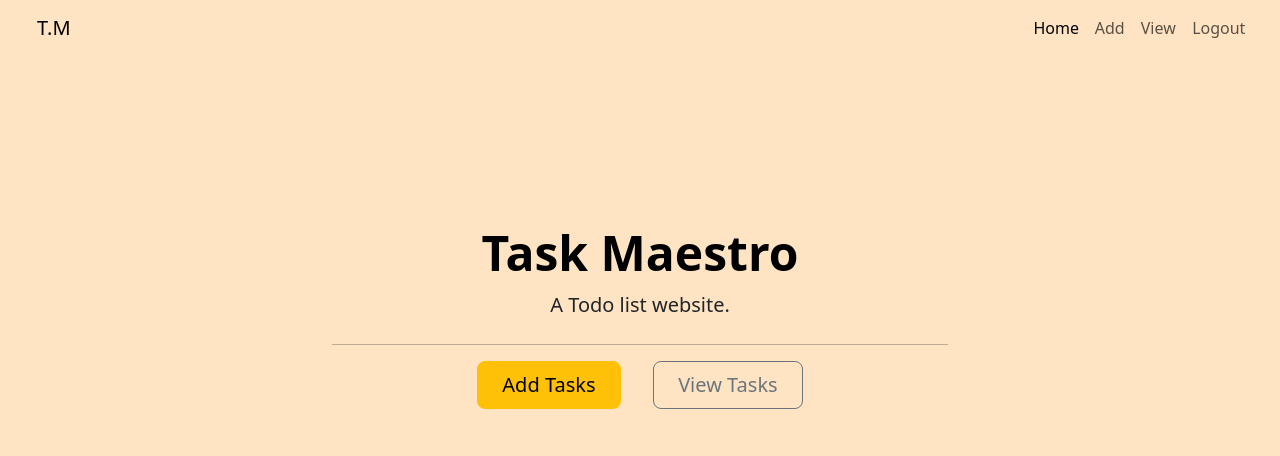
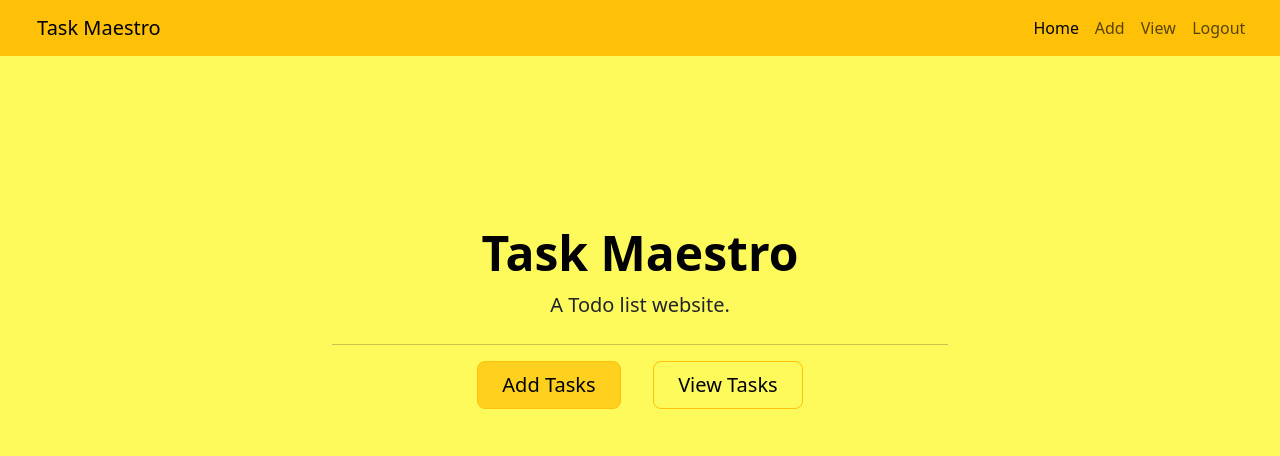
Before and after one commit to ashraph0p/task-maestro, a Flask app: page / in a window 1280 px wide. Shown: the top 456 px of the page. Run offline with Flask 3, Linux system fonts and the light colour scheme; the visitor is signed in with stand-in values (Sample User, id 1); some libraries are stand-ins or nearby versions.

Commit message:
Theme Change

```diff
--- a/static/styles.css
+++ b/static/styles.css
@@ -9,9 +9,28 @@
 a {
     margin: 0 2% 0 2%
 }
-body, .offcanvas {
-    background-color: #FFE4C4
+.bg-note {
+    --bs-bg-opacity: 1;
+    background-color: #FFFA5C;
 }
-hr {
-    color: black
+.btn-primary {
+    --bs-btn-color: #000;
+    --bs-btn-bg: #ffbc00ab;
+    --bs-btn-border-color: #ffc107;
+    --bs-btn-hover-color: #fff;
+    --bs-btn-hover-bg: #ffa500;
+    --bs-btn-hover-border-color: #ffc107;
+    --bs-btn-active-color: #fff;
+    --bs-btn-active-bg: #ff9900;
+    --bs-btn-active-border-color: #ffbf00;
 }
+.btn-outline-primary {
+    --bs-btn-color: #000;
+    --bs-btn-border-color: #ffc107;
+    --bs-btn-hover-color: #fff;
+    --bs-btn-hover-bg: #ffa500;
+    --bs-btn-hover-border-color: #ffc107;
+    --bs-btn-active-color: #fff;
+    --bs-btn-active-bg: #ff9900;
+    --bs-btn-active-border-color: #ffbf00;
+}
--- a/templates/base.html
+++ b/templates/base.html
@@ -17,22 +17,26 @@
     <title>Task Maestro</title>
     {% endblock %}
 </head>
-<body>
+<body class="bg-note">
 {% block nav %}
-<nav aria-label="Offcanvas navbar large" class="navbar navbar-expand-lg">
+<nav aria-label="Offcanvas navbar large" class="navbar navbar-expand-lg bg-warning">
     <div class="container-fluid">
-        <a class="navbar-brand"><i class="bi bi-check2-square mx-auto mb-4"></i> T.M</a>
+            <a class="navbar-brand">
+                {% if not request.url == url_for('home') %}
+                <i class="bi bi-check2-square mx-auto mb-4"></i> Task Maestro
+                {% endif %}
+            </a>
         <button aria-controls="offcanvasNavbar2" aria-label="Toggle navigation" class="navbar-toggler" data-bs-target="#offcanvasNavbar2"
                 data-bs-toggle="offcanvas" type="button">
             <span class="navbar-toggler-icon"></span>
         </button>
-        <div aria-labelledby="offcanvasNavbar2Label" class="offcanvas offcanvas-end" id="offcanvasNavbar2"
+        <div aria-labelledby="offcanvasNavbar2Label" class="bg-note offcanvas offcanvas-end" id="offcanvasNavbar2"
              tabindex="-1">
             <div class="offcanvas-header">
                 <button aria-label="Close" class="btn-close btn-close-black" data-bs-dismiss="offcanvas"
                         type="button"></button>
             </div>
-            <div class="offcanvas-body">
+            <div class="offcanvas-body ">
                 <ul class="navbar-nav justify-content-end flex-grow-1 pe-3">
                     <li class="nav-item">
                         <a aria-current="page" class="nav-link active" href="/">Home</a>
--- a/templates/index.html
+++ b/templates/index.html
@@ -1,3 +1,4 @@
+
 {% extends 'base.html' %}
 {% block content %}
 <div class="px-4 py-5 my-5 text-center">
@@ -8,14 +9,14 @@
         <hr>
         {% if not logged.is_authenticated: %}
         <div class="d-grid gap-2 d-sm-flex justify-content-sm-center">
-            <a class="btn btn-warning btn-lg px-4 gap-3" href="/login">Login</a>
+            <a class="btn btn-secondary btn-lg px-4 gap-3" href="/login">Login</a>
             <a class="btn btn-outline-secondary btn-lg px-4" href="/register">Sign-Up</a>
         </div>
     </div>
     {% else %}
     <div class="d-grid gap-2 d-sm-flex justify-content-sm-center">
-        <a class="btn btn-warning btn-lg px-4 gap-3" href="/add">Add Tasks</a>
-        <a class="btn btn-outline-secondary btn-lg px-4" href="/view">View Tasks</a>
+        <a class="btn btn-primary btn-lg px-4 gap-3" href="/add">Add Tasks</a>
+        <a class="btn btn-outline-primary btn-lg px-4" href="/view">View Tasks</a>
     </div>
     {% endif %}
     {% endblock %}
```
